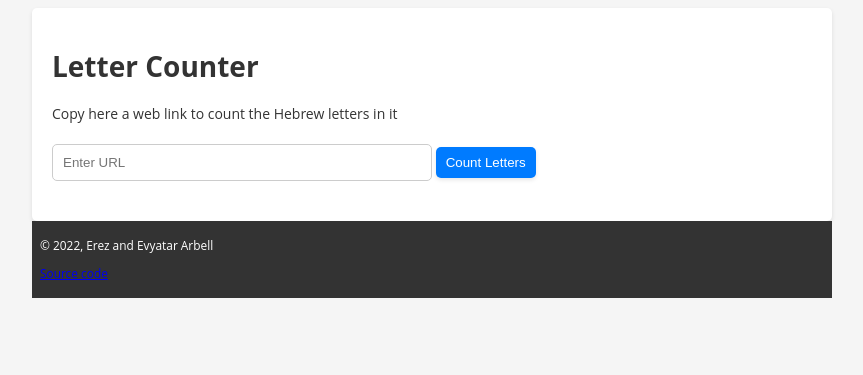
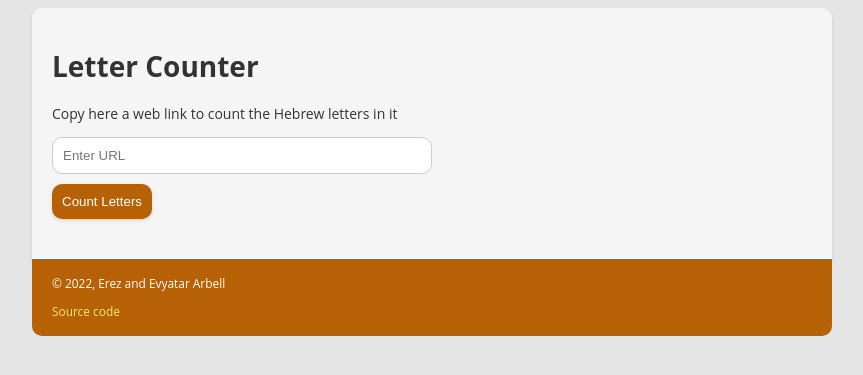
Before and after one commit to ErezArbell/letters-frequency-webserver, a Flask app: page / in a window 1280 px wide. Shown: the top 375 px of the page, without its empty margins (208-1071 px from the left). Run offline with Flask 2, Linux system fonts and the light colour scheme.

Commit message:
Orange colors

```diff
--- a/static/css/style.css
+++ b/static/css/style.css
@@ -1,10 +1,12 @@
+/* General Styles */
 body {
   font-family: 'Open Sans', sans-serif;
   font-size: 14px;
-  background-color: #f5f5f5;
+  background-color: #e5e5e5;
   color: #333;
 }
 
+/* Error and Output Messages */
 .error {
   padding-top: 10px;
   padding-left: 20px;
@@ -16,6 +18,7 @@ body {
   padding-left: 20px;
 }
 
+/* Table Styles */
 table, th, td {
   border-collapse: collapse;
   border: 1px solid lightgray;
@@ -29,47 +32,63 @@ th, td {
   text-align: center;
 }
 
+/* Input and Button */
 input[type="text"] {
   padding: 10px;
   border: 1px solid #ccc;
-  border-radius: 5px;
+  border-radius: 10px;
   width: 50%;
   box-sizing: border-box;
+  margin-bottom: 10px;
 }
 
 button {
-  background-color: #007bff;
+  display: block;
+  background-color: #b66106;
   color: white;
   border: none;
-  padding: 8px 10px;
-  margin-top: 10px;
-  border-radius: 5px;
+  padding: 10px;
+  border-radius: 10px;
   box-shadow: 0 2px 4px rgba(0, 0, 0, 0.1);
   cursor: pointer;
   transition: background-color 0.3s ease;
 }
 
 button:hover {
-  background-color: #0056b3;
+  background-color: #8a4d04;
 }
 
+/* Wrapper and Container */
 .wrapper {
   max-width: 800px;
   margin: 0 auto;
 }
 
+.container {
+  background-color: #f5f5f5;
+  border-top-left-radius: 10px;
+  border-top-right-radius: 10px;
+  box-shadow: 0 2px 4px rgba(0, 0, 0, 0.1);
+  padding: 20px;
+}
+
+/* Footer Styles */
 .footer {
-  background-color: #333;
+  background-color: #b66106;
   color: white;
   padding: 5px 0;
   text-align: left;
   font-size: 85%;
-  padding-left: 1%;
+  padding-left: 20px;
+  border-bottom-left-radius: 10px;
+  border-bottom-right-radius: 10px;
 }
 
-.container {
-  background-color: white;
-  border-radius: 5px;
-  box-shadow: 0 2px 4px rgba(0, 0, 0, 0.1);
-  padding: 20px;
+.footer a {
+  color: #f4ee69;
+  text-decoration: none;
 }
+
+.footer a:hover {
+  text-decoration: underline;
+}
```
